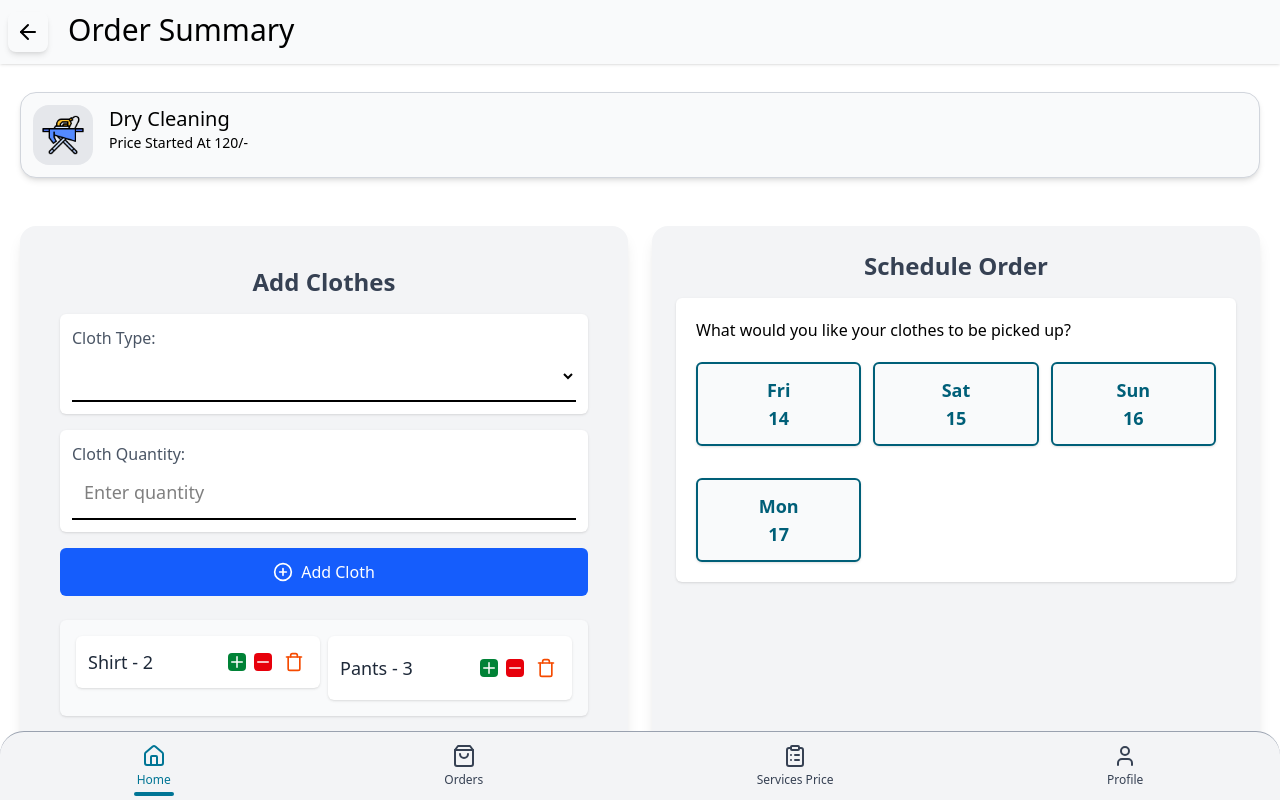
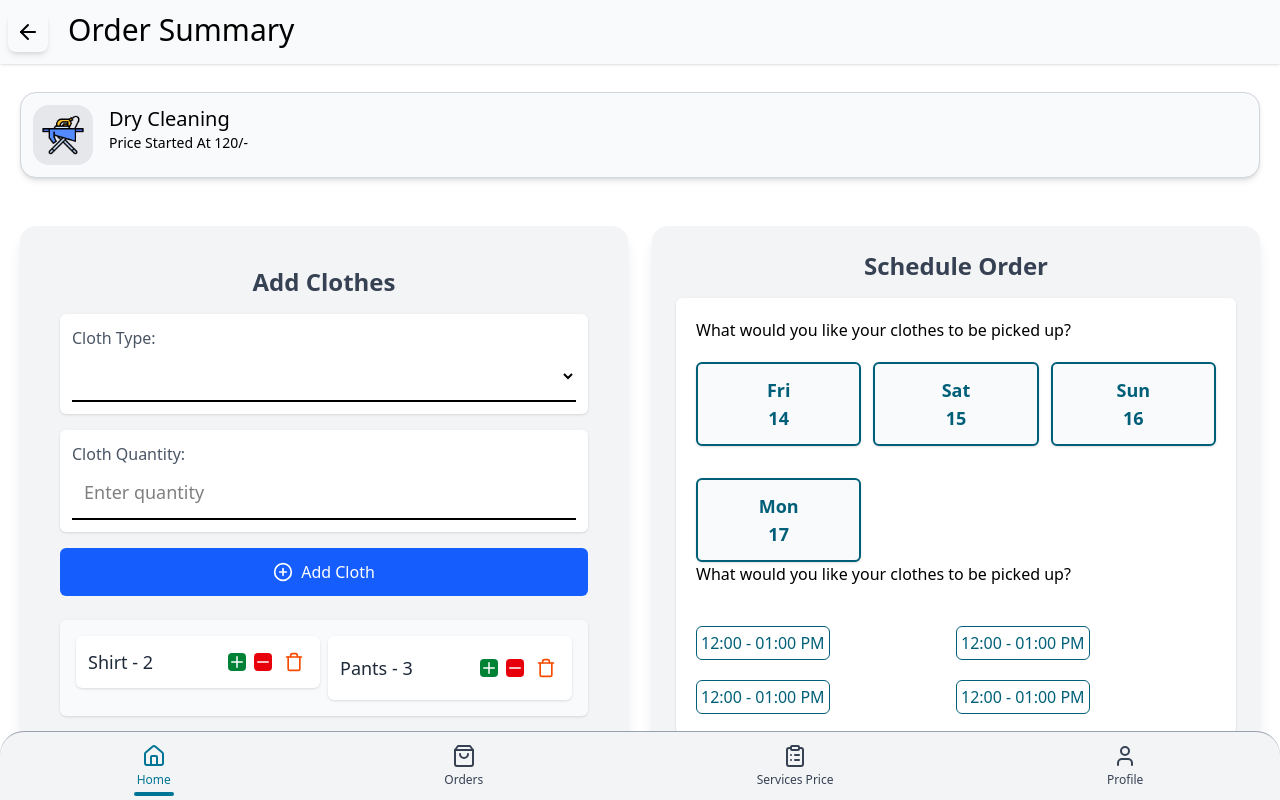
Before and after one commit to Sandb786/Laundry_project_User_Pannel_Frontend, a React (Vite) app: page /order in a window 1280 px wide. Shown: the top 800 px of the page. Built offline with nearby package versions, Linux system fonts and the light colour scheme.

Commit message:
time added.

```diff
--- a/src/Order/Order_Home.jsx
+++ b/src/Order/Order_Home.jsx
@@ -167,6 +167,15 @@ function ScheduleForm() {
             );
           })}
         </div>
+
+        <Typography>What would you like your clothes to be picked up?</Typography>
+        <div className="grid grid-cols-2 mt-5">
+
+        <div className='text-cyan-800 border w-fit p-1 rounded-md mt-5'>12:00 - 01:00 PM</div>
+        <div className='text-cyan-800 border w-fit p-1 rounded-md mt-5'>12:00 - 01:00 PM</div>
+        <div className='text-cyan-800 border w-fit p-1 rounded-md mt-5'>12:00 - 01:00 PM</div>
+        <div className='text-cyan-800 border w-fit p-1 rounded-md mt-5'>12:00 - 01:00 PM</div>
+        </div>
       </div>
     </div>
   );
```
